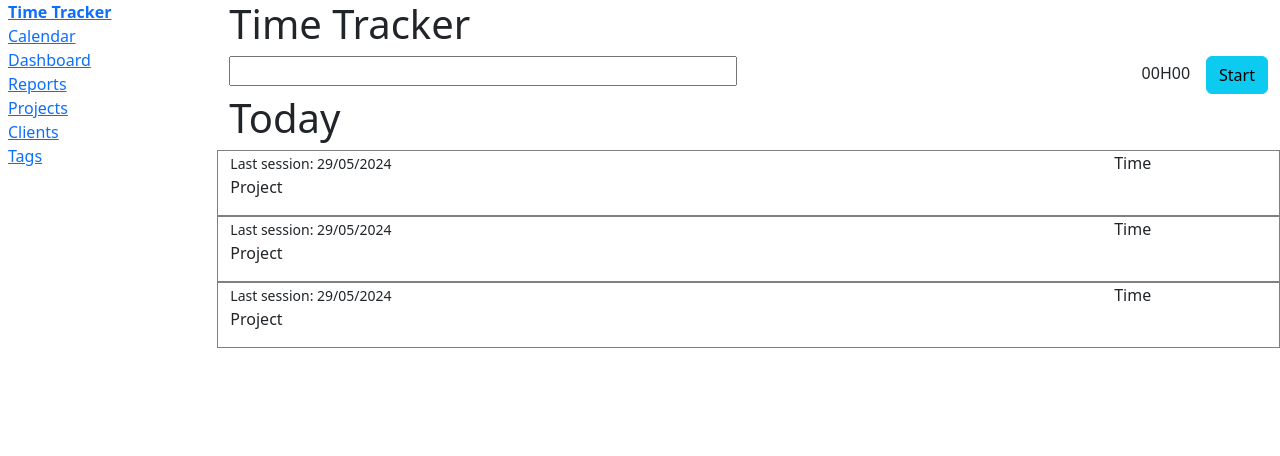
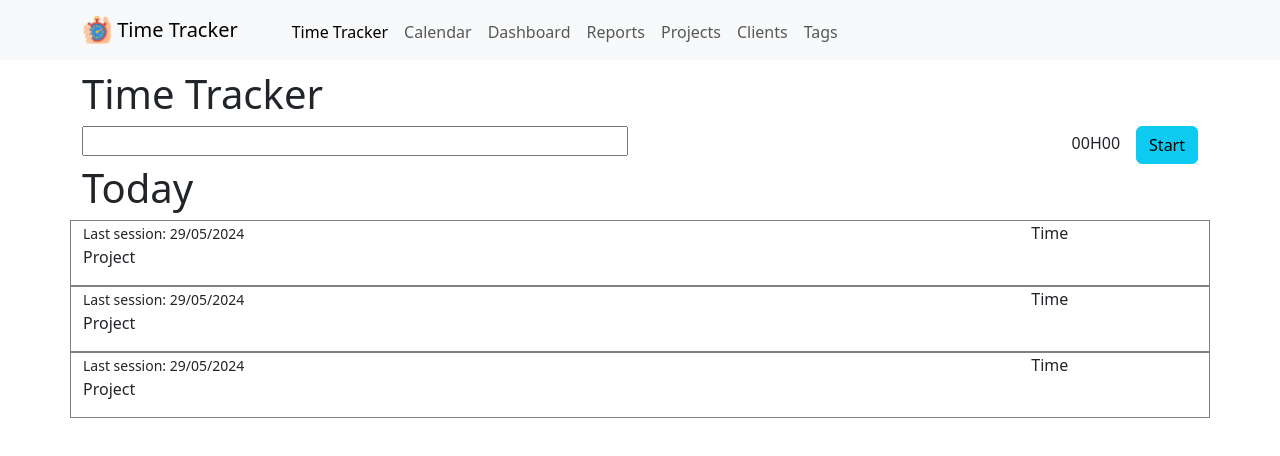
Before and after one commit to ifredamg/time-tracker, a React (Create React App) app: page / in a window 1280 px wide. Shown: the top 456 px of the page. Built offline with nearby package versions, Linux system fonts and the light colour scheme.

Commit message:
Implement navigation bar.

```diff
--- a/src/App.js
+++ b/src/App.js
@@ -1,5 +1,5 @@
 import './App.css';
-import SideBar from './components/SideBar';
+import SideBar from './components/Navbar';
 import Route from './components/Route';
 import TimeTrackerPage from './pages/TimeTrackerPage';
 import CalendarPage from './pages/CalendarPage';
@@ -13,12 +13,11 @@ import { Row, Col } from "react-bootstrap";
 function App() {
   return (
     <div className="container-fuild">
-      <Row>
-        <Col xs={2}>
+      <div>
         <SideBar />
-        </Col>
+      </div>
 
-        <Col xs={10}>
+      <div style={{ marginTop: 70 }}>
         <Route path="/">
           <TimeTrackerPage />
         </Route>
@@ -40,8 +39,7 @@ function App() {
         <Route path="/tags">
           <TagsPage />
         </Route>
-        </Col>
-      </Row>
+      </div>
     </div>
   );
 }
--- /dev/null
+++ b/src/components/Navbar.js
@@ -0,0 +1,50 @@
+import './css/Navbar.css';
+import Container from 'react-bootstrap/Container';
+import Navbar from 'react-bootstrap/Navbar';
+import Nav from 'react-bootstrap/Nav';
+import useNavigation from "../hooks/use-navigation";
+
+function Sidebar() {
+    const { navigate, currentPath } = useNavigation();
+
+    const links = [
+        { label: 'Time Tracker', path: '/' },
+        { label: 'Calendar', path: '/calendar' },
+        { label: 'Dashboard', path: '/dashboard' },
+        { label: 'Reports', path: '/reports' },
+        { label: 'Projects', path: '/projects' },
+        { label: 'Clients', path: '/clients' },
+        { label: 'Tags', path: '/tags' }
+    ];
+
+    const handleSelect = (eventKey) => {
+        navigate(eventKey);
+    }
+
+    const renderedLinks = links.map((link) => {
+        return (
+            <Nav.Link eventKey={link.path}>
+                {link.label}
+            </Nav.Link>
+        );
+    })
+
+    return (
+        <Navbar collapseOnSelect expand="lg" className="main-navigation bg-body-tertiary" fixed="top">
+            <Container>
+            <Navbar.Brand href="#home">
+            <img alt="Time Tracker" src="/logo128.png" width="30" height="30" className="d-inline-block align-top" />{' '}
+            Time Tracker
+          </Navbar.Brand>
+                <Navbar.Toggle aria-controls="basic-navbar-nav" />
+                <Navbar.Collapse id="basic-navbar-nav">
+                    <Nav activeKey={currentPath} onSelect={handleSelect}>
+                        {renderedLinks}
+                    </Nav>
+                </Navbar.Collapse>
+            </Container>
+        </Navbar>
+    );
+}
+
+export default Sidebar;
--- a/src/components/SideBar.js
+++ /dev/null
@@ -1,29 +0,0 @@
-import Link from './Link';
-
-function Sidebar() {
-    const links = [
-        { label: 'Time Tracker', path: '/' },
-        { label: 'Calendar', path: '/calendar' },
-        { label: 'Dashboard', path: '/dashboard' },
-        { label: 'Reports', path: '/reports' },
-        { label: 'Projects', path: '/projects' },
-        { label: 'Clients', path: '/clients' },
-        { label: 'Tags', path: '/tags' }
-    ];
-
-    const renderedLinks = links.map((link) => {
-        return (
-            <div>
-                <Link key={link.label} to={link.path} className="ps-2 pe-2" activeClassName="fw-bold">{link.label}</Link>
-            </div>
-        );
-    })
-
-    return (
-        <div className="sticky-top top-0 flex flex-col items-start">
-            {renderedLinks}
-        </div>
-    );
-}
-
-export default Sidebar;
--- /dev/null
+++ b/src/components/css/Navbar.css
@@ -0,0 +1,5 @@
+
+.main-navigation .navbar-nav {
+    margin-left: 30px;
+    padding-top: 3.5px;
+}
```
Lines whose indentation alone changed are shown as unchanged.
